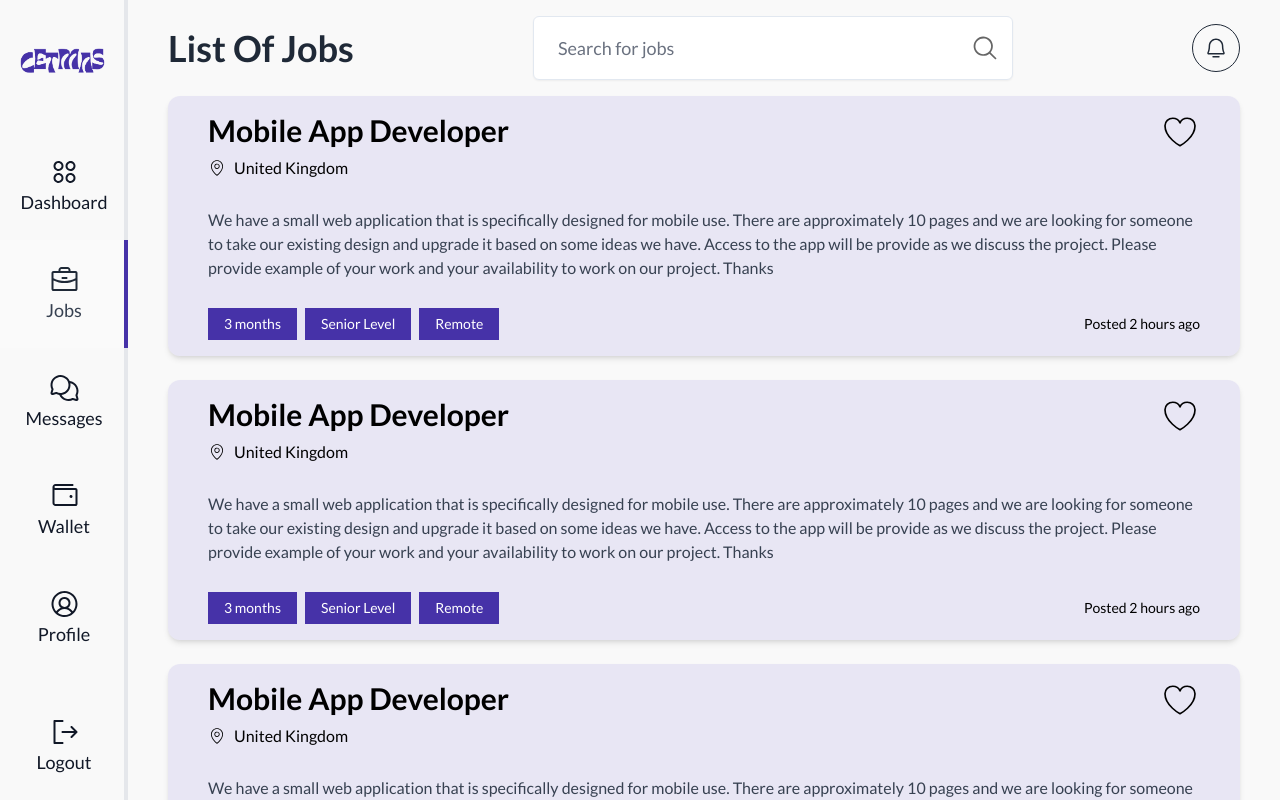
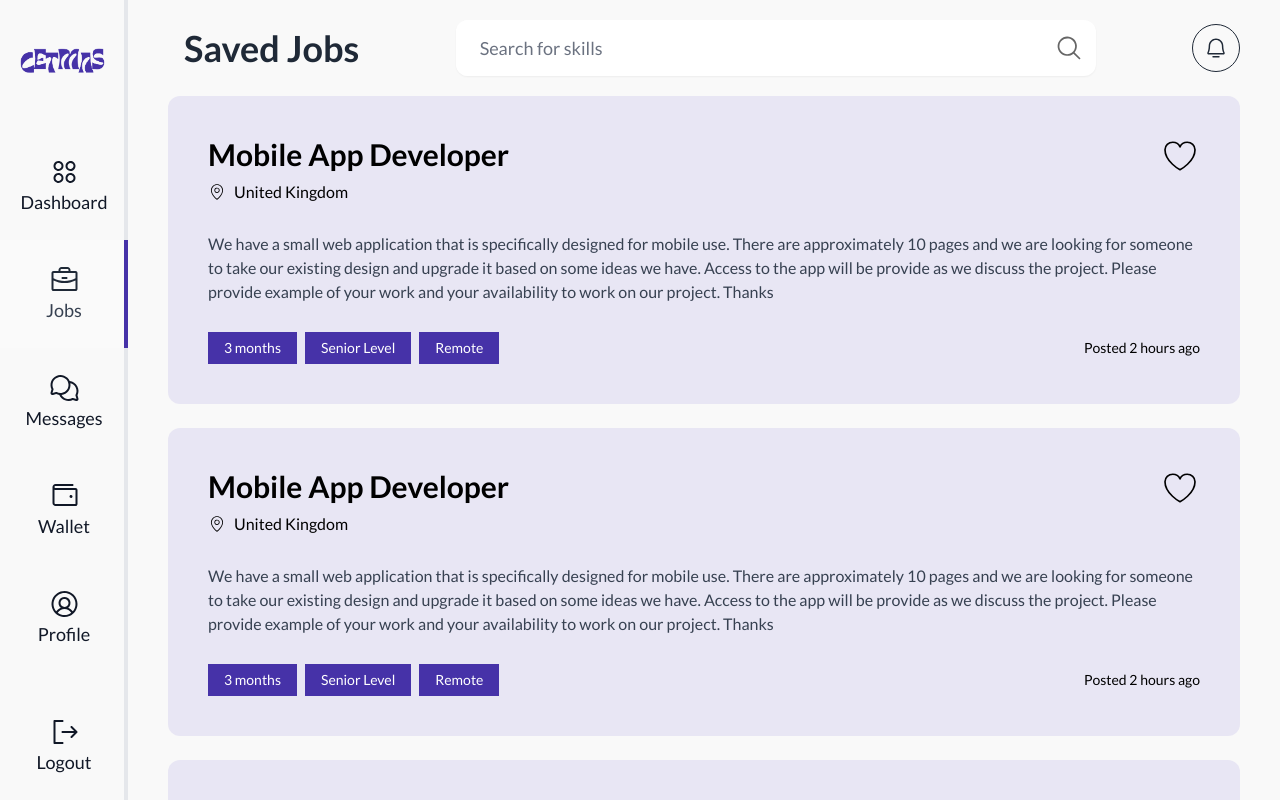
Before and after one commit to springboot20/CETMAS-LANDING-PAGE, a React (Vite) app: page /talent/jobs/saved in a window 1280 px wide. Shown: the top 800 px of the page. Built offline with nearby package versions, Linux system fonts and the light colour scheme; a web font is replaced by a local one.

Commit message:
modified

```diff
--- a/src/components/navigation/header/TalentNavigation.tsx
+++ b/src/components/navigation/header/TalentNavigation.tsx
@@ -6,12 +6,45 @@ import { Bars3Icon } from "@heroicons/react/24/outline";
 import { BellIcon, MagnifyingGlass } from "@/components/Icons";
 import { InputField } from "@/components/forms/TextField/InputField";
 import { useHeader } from "@/context/HeaderContext";
+import { useLocation } from "react-router-dom";
 
 export const TalentNavigation = () => {
   const searchInputRef = useRef<HTMLInputElement>(null);
   const inputRef = useRef<HTMLInputElement>(null);
 
   const { setOpen, setOpenNotification, scrolling } = useHeader();
+  const { pathname } = useLocation();
+  let headerTitle = pathname.split("/")[2];
+  let subRouteTitle = pathname.split("/")[3];
+
+  let displayTitle = "";
+
+  switch (headerTitle) {
+    case "dashboard":
+      displayTitle = "Hi, Jane Williams";
+      break;
+
+    case "wallet":
+      displayTitle = "Wallet";
+      break;
+
+    case "messages":
+      displayTitle = "Chat with Admin";
+      break;
+
+    case "jobs":
+      displayTitle = "List of Jobs";
+      if (subRouteTitle === "saved") {
+        displayTitle = "Saved Jobs";
+      } else if (subRouteTitle === ":id") {
+        displayTitle = "Job Description";
+      }
+      break;
+
+    case "profile":
+      displayTitle = "Profile";
+      break;
+  }
 
   return (
     <header
@@ -21,20 +54,13 @@ export const TalentNavigation = () => {
       )}
     >
       <div className="flex justify-between items-center h-full">
-        <div>
         <div className="flex items-start">
-            <h3 className="text-xl sm:text-3xl font-bold lg:text-2xl xl:text-4xl text-gray-800"></h3>
-          </div>
-          <div className="flex items-center space-x-3">
-            <h2 className="text-xl sm:text-2xl lg:text-3xl font-semibold capitalize text-gray-800">
-              clients
-            </h2>
-            <span className="inline-flex items-center bg-[#4632A8] justify-center h-8 w-10 rounded-lg text-white text-base sm:text-lg font-thin">
-              12
-            </span>
-          </div>
+          <h3 className="text-xl sm:text-3xl font-bold lg:text-2xl xl:text-4xl text-gray-800">
+            {displayTitle}
+          </h3>
         </div>
 
+        {headerTitle === "jobs" && !(subRouteTitle === "saved") && !(subRouteTitle === ":id") && (
           <div className="hidden lg:flex items-center space-x-3">
             <div className="hidden lg:block">
               <SearchField ref={searchInputRef} />
@@ -46,7 +72,9 @@ export const TalentNavigation = () => {
               <option>saved jobs</option>
             </SelectField>
           </div>
+        )}
 
+        {subRouteTitle === "saved" && (
           <div className="hidden lg:flex items-center space-x-3">
             <div className="hidden lg:flex flex-1 items-center w-full lg:w-[25rem] xl:w-[40rem] h-14 bg-white shadow-sm rounded-xl">
               <InputField
@@ -68,7 +96,7 @@ export const TalentNavigation = () => {
               </button>
             </div>
           </div>
-
+        )}
         <div className="flex items-center space-x-4 sm:space-x-8">
           <button
             type="button"
--- a/src/layout/talent/TalentLayout.tsx
+++ b/src/layout/talent/TalentLayout.tsx
@@ -1,68 +1,14 @@
-import React, { useState, useEffect, useRef } from "react";
+import React from "react";
 import { Disclosure } from "@headlessui/react";
-import { Outlet, useLocation } from "react-router-dom";
+import { Outlet } from "react-router-dom";
 import { DashBoardNavigation } from "@/components/navigation/DashBoardNavigation.tsx";
-import { Bars3Icon } from "@heroicons/react/24/outline";
-import {
-  BellIcon,
-  DashBoardIcon,
-  JobIcon,
-  MessageIcon,
-  ProfileIcon,
-  WalletIcon,
-} from "@/components/Icons";
-import { classNames } from "@/util";
-import { SearchField } from "@/components/forms/SearchField/SearchField";
+import { DashBoardIcon, JobIcon, MessageIcon, ProfileIcon, WalletIcon } from "@/components/Icons";
 import { Notification } from "@/components/panel/NotificationPanel";
+import { useHeader } from "@/context/HeaderContext";
+import { TalentNavigation } from "@/components/navigation/header/TalentNavigation";
 
 const TalentLayout: React.FC = () => {
-  const [scrolling, setScrolling] = useState<boolean>(false);
-  const { pathname } = useLocation();
-  const title = pathname.split("/")[2];
-
-  const [openNotification, setOpenNotification] = useState<boolean>(false);
-  const [open, setOpen] = useState<boolean>(false);
-  const searchInputRef = useRef<HTMLInputElement>(null);
-
-  useEffect(() => {
-    window.addEventListener("scroll", handleScroll);
-    return () => window.removeEventListener("scroll", handleScroll);
-  });
-
-  const handleScroll = (): void => {
-    if (window.scrollY > 20) {
-      setScrolling(true);
-    } else {
-      setScrolling(false);
-    }
-  };
-
-  const handleClose = () => {
-    setOpen(false);
-  };
-
-  let displayText: string | undefined;
-
-  switch (title) {
-    case "dashboard":
-      displayText = "hi jane williams";
-      break;
-    case "jobs":
-      displayText = "list of jobs";
-      break;
-    case "messages":
-      displayText = "chat with admin";
-      break;
-    case "wallet":
-      displayText = "wallet";
-      break;
-    case "profile":
-      displayText = "profile";
-      break;
-    default:
-      displayText = undefined;
-      break;
-  }
+  const { open, setOpenNotification, handleClose, openNotification } = useHeader();
 
   const routes = [
     {
@@ -109,48 +55,7 @@ const TalentLayout: React.FC = () => {
           {/* Main section starts */}
           <main className="absolute w-full left-0 lg:w-[calc(100%-8rem)] lg:left-32 min-h-screen right-0">
             <div className="w-full relative flex flex-col justify-between h-full">
-              <header
-                className={classNames(
-                  "fixed top-0 right-0 h-20 sm:h-24 left-0 lg:left-32 bg-[#F9F9F9] px-4 sm:px-10 z-20",
-                  scrolling ? "lg:bg-[#F9F9F9] border-b-2" : "lg:bg-transparent",
-                )}
-              >
-                <div className="flex justify-between items-center h-full">
-                  <div className="flex items-start space-x-4">
-                    <h3 className="text-xl sm:text-3xl font-bold lg:text-2xl xl:text-4xl capitalize text-gray-800">
-                      {displayText}
-                    </h3>
-                  </div>
-
-                  {pathname.includes("/jobs") && !pathname.includes("/jobs/:id") && (
-                    <div className="hidden lg:flex items-center space-x-3">
-                      <div className="hidden lg:block">
-                        <SearchField ref={searchInputRef} />
-                      </div>{" "}
-                    </div>
-                  )}
-
-                  <div className="flex items-center space-x-4 sm:space-x-8">
-                    <button
-                      type="button"
-                      onClick={() => setOpenNotification(true)}
-                      className="rounded-full h-10 w-10 sm:h-12 sm:w-12 border border-gray-800 flex items-center justify-center"
-                    >
-                      <span className="sr-only">open notification</span>
-                      <BellIcon className="fill-gray-800" />
-                    </button>
-                    <div className="lg:hidden flex items-center justify-center rounded-full">
-                      <button
-                        onClick={() => setOpen(true)}
-                        className="inline-flex items-center justify-center rounded-md text-gray-900"
-                      >
-                        <span className="sr-only">Open Menu</span>
-                        <Bars3Icon className="block w-8 h-8 sm:h-10 sm:w-10" aria-hidden="true" />
-                      </button>
-                    </div>
-                  </div>
-                </div>
-              </header>
+              <TalentNavigation />
               <Outlet />
             </div>
           </main>
@@ -160,4 +65,4 @@ const TalentLayout: React.FC = () => {
     </Disclosure>
   );
 };
- export default TalentLayout
+export default TalentLayout;
--- a/src/pages/dashboard/talent/components/Card.tsx
+++ b/src/pages/dashboard/talent/components/Card.tsx
@@ -5,12 +5,17 @@ import { Button } from "@/components/button/Button";
 import { TalentJobProps } from "@/types/jobs";
 import { classNames } from "@/util";
 import { HeartIcon } from "@heroicons/react/24/outline";
+import { useNavigate } from "react-router-dom";
 
 export const JobCard: React.FC<TalentJobProps> = (props) => {
   const [favorite, setFavorite] = useState<boolean>(false);
+  const navigate = useNavigate();
 
   return (
-    <Card className="bg-[#A79BE1B2]/20 rounded-xl px-6 md:px-10">
+    <div
+      className="cursor-pointer bg-[#A79BE1B2]/20 rounded-xl p-6 md:p-10"
+      onClick={() => navigate("/talent/jobs/:id")}
+    >
       <header className="flex justify-between items-start">
         <div className="space-y-2">
           <h1 className="text-xl lg:text-3xl font-bold capitalize">{props.title}</h1>
@@ -45,6 +50,6 @@ export const JobCard: React.FC<TalentJobProps> = (props) => {
         </div>
         <p className="text-sm font-normal">Posted {props.postTime} hours ago</p>
       </div>
-    </Card>
+    </div>
   );
 };
```
Lines whose indentation alone changed are shown as unchanged.
